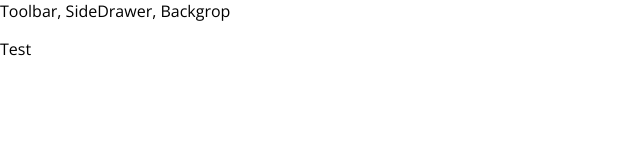
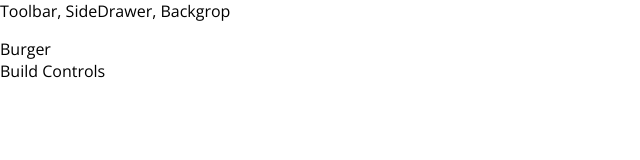
Before and after one commit to arakanema/learning-react, a React app: page / in a window 1280 px wide. Shown: the top 160 px of the page, without its empty margins (0-640 px from the left). Built offline with nearby package versions, Linux system fonts and the light colour scheme.

Commit message:
109. Starting Implementation of The Burger Builder Container

```diff
--- a/src/App.js
+++ b/src/App.js
@@ -1,13 +1,14 @@
 import React, { Component } from 'react';
 
 import Layout from './components/Layout/Layout';
+import BurgerBuilder from './containers/BurgerBuilder/BugerBuilder';
 
 class App extends Component {
   render() {
     return (
       <div>
         <Layout>
-          <p>Test</p>
+          <BurgerBuilder />
         </Layout>
       </div>
     );
--- /dev/null
+++ b/src/components/Layout/Layout.css
@@ -0,0 +1,3 @@
+.Content {
+  margin-top: 16px;
+}
--- a/src/components/Layout/Layout.js
+++ b/src/components/Layout/Layout.js
@@ -1,11 +1,12 @@
 import React from 'react';
 
 import Aux from '../../hoc/Aux';
+import classes from './Layout.css';
 
 const layout = (props) => (
   <Aux>
     <div>Toolbar, SideDrawer, Backgrop</div>
-    <main>
+    <main className={classes.Content}>
       {props.children}
     </main>
   </Aux>
--- /dev/null
+++ b/src/containers/BurgerBuilder/BugerBuilder.js
@@ -0,0 +1,16 @@
+import React, { Component} from 'react';
+
+import Aux from '../../hoc/Aux';
+
+class BurgerBuilder extends Component {
+  render() {
+    return (
+      <Aux>
+        <div>Burger</div>
+        <div>Build Controls</div>
+      </Aux>
+    );
+  }
+}
+
+export default BurgerBuilder;
```
